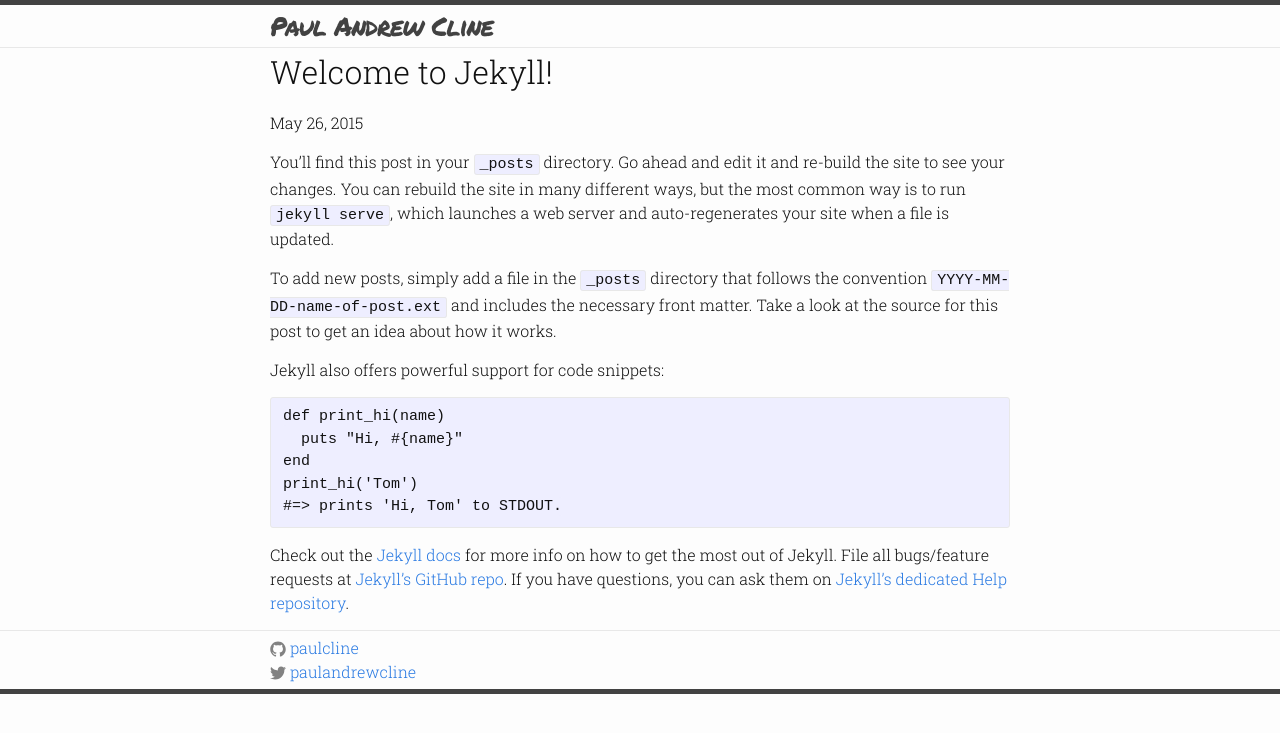
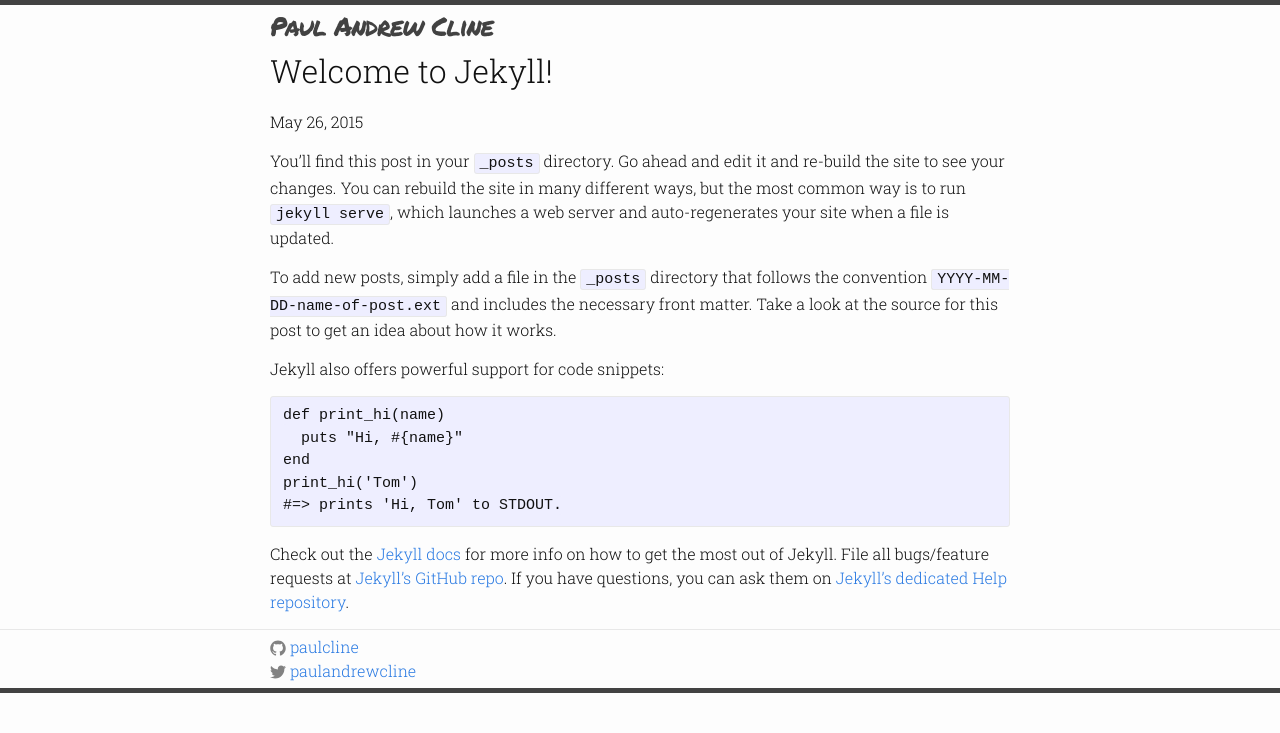
Before and after one commit to paulcline/paulandrewcline.com, a Jekyll site: the page built from _posts/2015-05-26-welcome-to-jekyll.markdown, in a window 1280 px wide. Shown: the top 733 px of the page. Built offline with Jekyll 4.4.1, drawn with Linux system fonts in a browser that asks for light colours.

Commit message:
CSS clean up

```diff
--- a/_sass/_custom.scss
+++ b/_sass/_custom.scss
@@ -12,25 +12,14 @@
 
 .site-nav {
     border-top: 5px solid $grey-color-dark;
-    border-bottom: 1px solid $grey-color-light;
     min-height: 42px;
+}
 
-    ul {
-      float: right;
-      line-height: 42px;
-      margin-bottom: 0px;
-    }
-    li {
-      padding-right: 5px;
-      right: 5px;
-    }
-}
-.site-nav .title {
+.title {
     font-family: 'Permanent Marker', cursive;
     font-size: 26px;
     line-height: 42px;
     letter-spacing: -1px;
-    float: left;
     text-decoration: none;
 
     &,
@@ -40,14 +29,24 @@
 
     @include media-query($on-palm) {
       font-size: 18px;
+    }
+}
 
-      li {
-        float: right;
-      }
+.thing {
+  h2 {
+    font-size: 18px;
+  }
 
-      svg {
-        display: inline-block;
-      }
+  ul {
+    margin-left: 0px;
+    a {
+      color: $text-color;
+      text-decoration: none;
     }
-
+    li {
+      background-color: #B6E8FD;
+      display: inline;
+      padding: 2px;
+    }
+  }
 }
```
